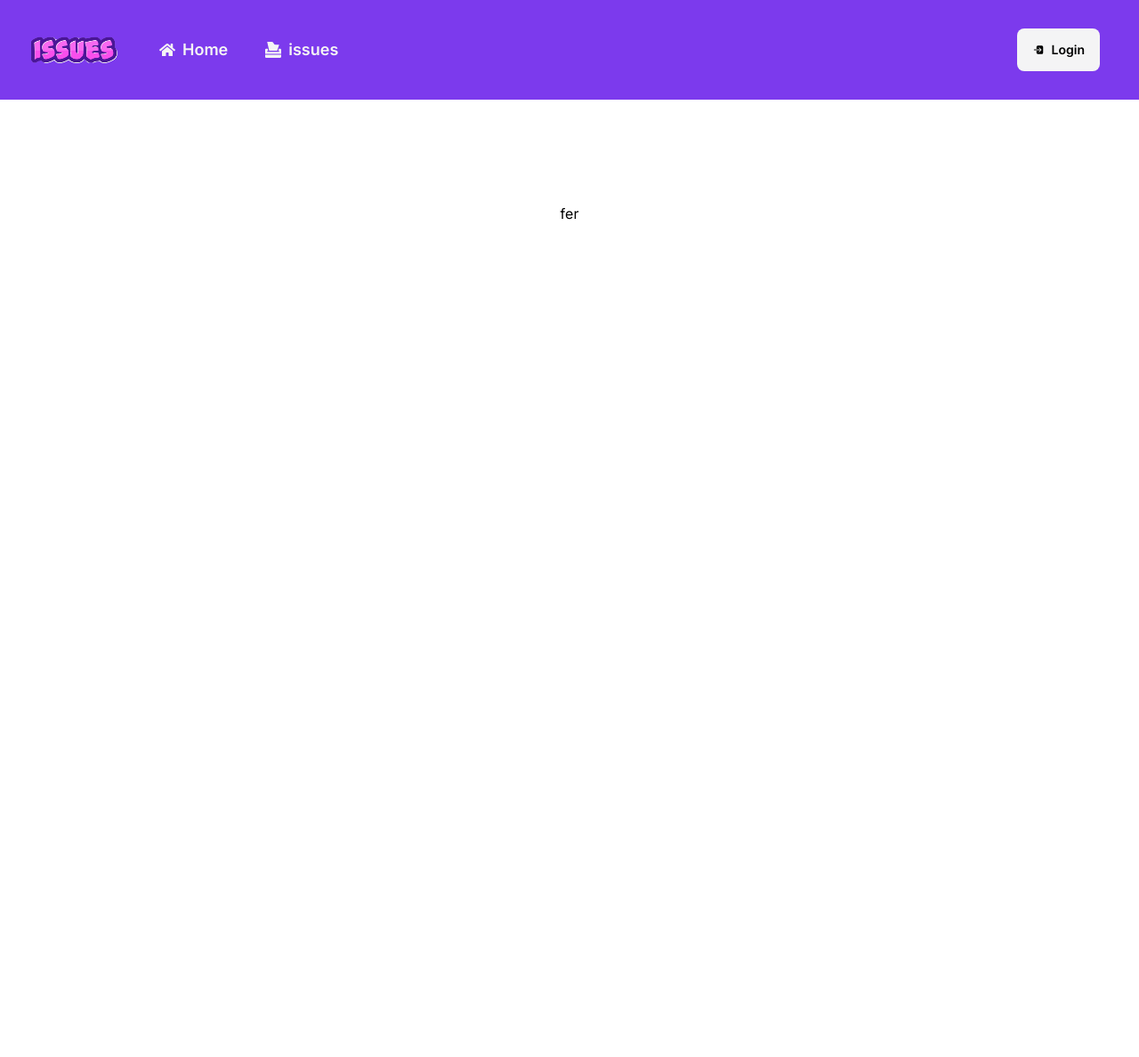
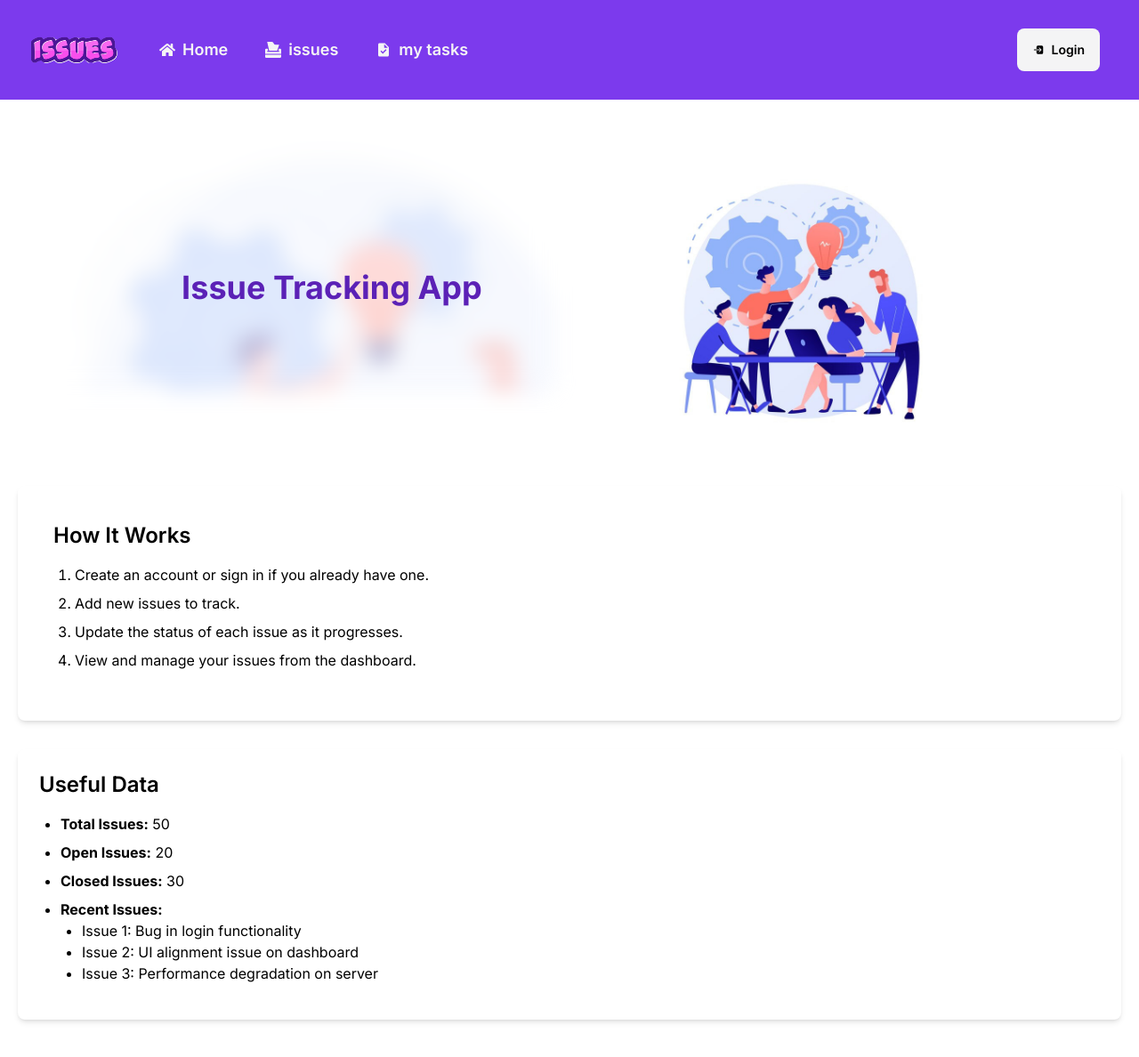
Before and after one commit to hosseinkhoshnevis94/issue-app, a Next.js app: page / in a window 1280 px wide. Shown: the top 1188 px of the page at 89% size. Before the commit the page ends 952 px from the top, so only its background shows below. Built offline with nearby package versions, Linux system fonts and the light colour scheme; no server answers.

Commit message:
adding home page

```diff
--- a/app/components/NavBar.tsx
+++ b/app/components/NavBar.tsx
@@ -4,6 +4,8 @@ import React from "react";
 import Logo from "./Logo";
 import { usePathname } from "next/navigation";
 import { FaHome, FaBoxTissue } from "react-icons/fa";
+import { MdTask } from "react-icons/md";
+
 import AuthStatus from "./AuthStatus";
 interface Link {
   label: string;
@@ -13,6 +15,7 @@ interface Link {
 const links: Link[] = [
   { label: "Home", href: "/", logo: <FaHome /> },
   { label: "issues", href: "/issues", logo: <FaBoxTissue /> },
+  { label: "my tasks", href: "/issues", logo: <MdTask /> },
 ];
 const NavBar = () => {
   const currentPath = usePathname();
--- a/app/globals.css
+++ b/app/globals.css
@@ -26,4 +26,34 @@ body {
   .nav-link {
     @apply btn btn-ghost text-lg mx-1 text-zinc-100 hover:bg-pink-400;
   }
+  button:disabled{
+    @apply bg-zinc-600 text-zinc-100;
+  }
 }
+
+/* .d{
+  width: 5%;
+  height: 100%;
+  position: absolute;
+  top: 0;
+  left: 0;
+  background-color: #ffffff;
+  opacity: 0.1;
+  background: repeating-linear-gradient( 45deg, #7c3aed, #7c3aed 6px, #ffffff 6px, #ffffff 30px );
+  z-index: -999;
+} */
+.d{
+  width: 50%;
+  object-fit: cover;
+  height: 100%;
+  position: absolute;
+  top: -74px;
+  left: -17px;
+  background-color: #ffffff;
+  opacity: 0.3;
+  background-image: url('/banner.jpg');
+  z-index: -999;
+  filter: blur(12px);
+
+
+}
--- a/app/page.tsx
+++ b/app/page.tsx
@@ -1,8 +1,38 @@
 
 export default function Home() {
   return (
-    <main className="flex min-h-screen flex-col items-center justify-between p-24">
-    fer
+    <main className="flex min-h-screen flex-col items-center justify-between ">
+     <div className="container mx-auto py-8">
+        <div className=" flex justify-evenly relative items-center mb-8 ">
+        <div className="d "></div>
+        <h1 className=" text-violet-800 text-center text-4xl font-bold mb-8">Issue Tracking App</h1>
+            <img src="/banner.jpg" alt="Issue Tracking Image" className="w-[350px] md:max-w-xl rounded-lg "/>
+        </div>
+        <div className="bg-white  p-10 rounded-lg shadow-md">
+            <h2 className="text-2xl font-semibold mb-4">How It Works</h2>
+            <ol className="list-decimal pl-6 mb-4">
+                <li className="mb-2">Create an account or sign in if you already have one.</li>
+                <li className="mb-2">Add new issues to track.</li>
+                <li className="mb-2">Update the status of each issue as it progresses.</li>
+                <li className="mb-2">View and manage your issues from the dashboard.</li>
+            </ol>
+        </div>
+        <div  className="bg-white  mt-8 p-6 rounded-lg shadow-md">
+            <h2 className="text-2xl font-semibold mb-4">Useful Data</h2>
+            <ul className="list-disc pl-6 mb-4">
+                <li className="mb-2"><strong>Total Issues:</strong> 50</li>
+                <li className="mb-2"><strong>Open Issues:</strong> 20</li>
+                <li className="mb-2"><strong>Closed Issues:</strong> 30</li>
+                <li className="mb-2"><strong>Recent Issues:</strong>
+                    <ul className="list-disc pl-6">
+                        <li>Issue 1: Bug in login functionality</li>
+                        <li>Issue 2: UI alignment issue on dashboard</li>
+                        <li>Issue 3: Performance degradation on server</li>
+                    </ul>
+                </li>
+            </ul>
+        </div>
+    </div>
     </main>
   );
 }
```
Also changed, not shown: public/banner.jpg (added).
